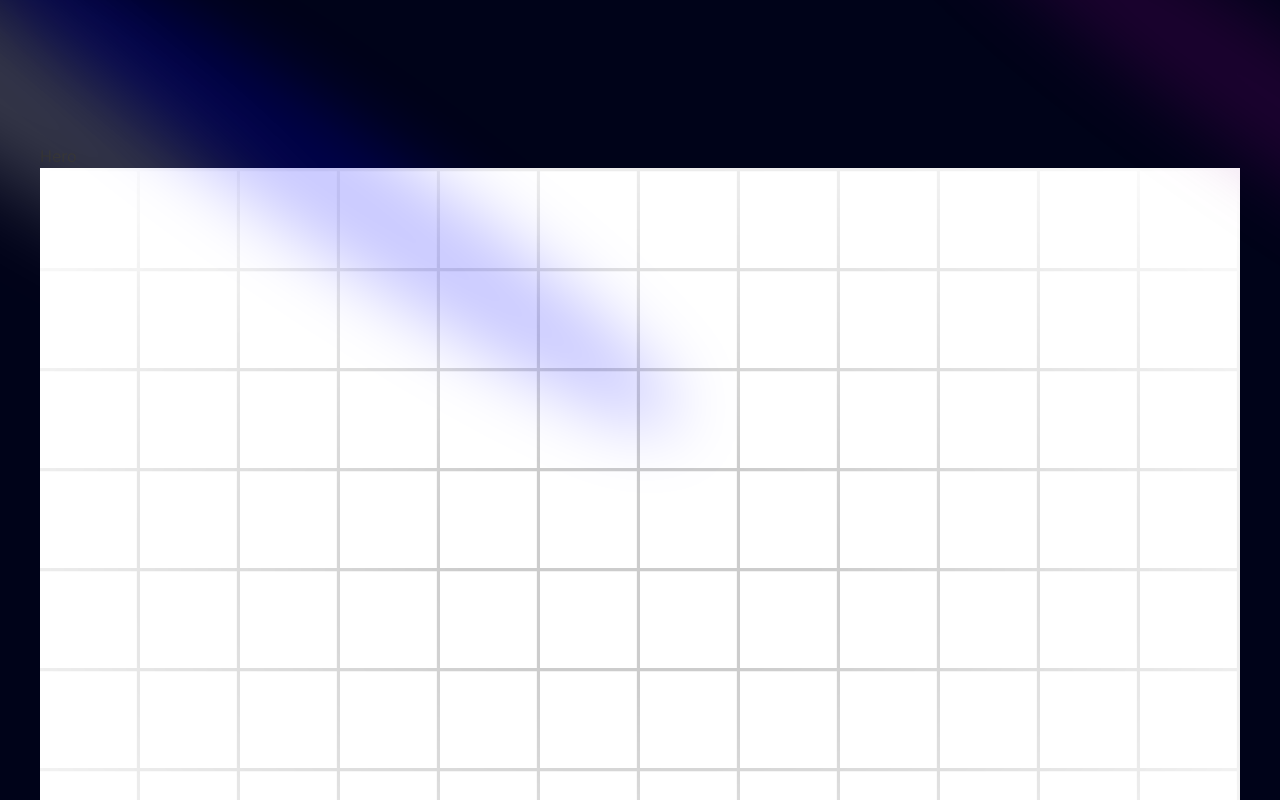
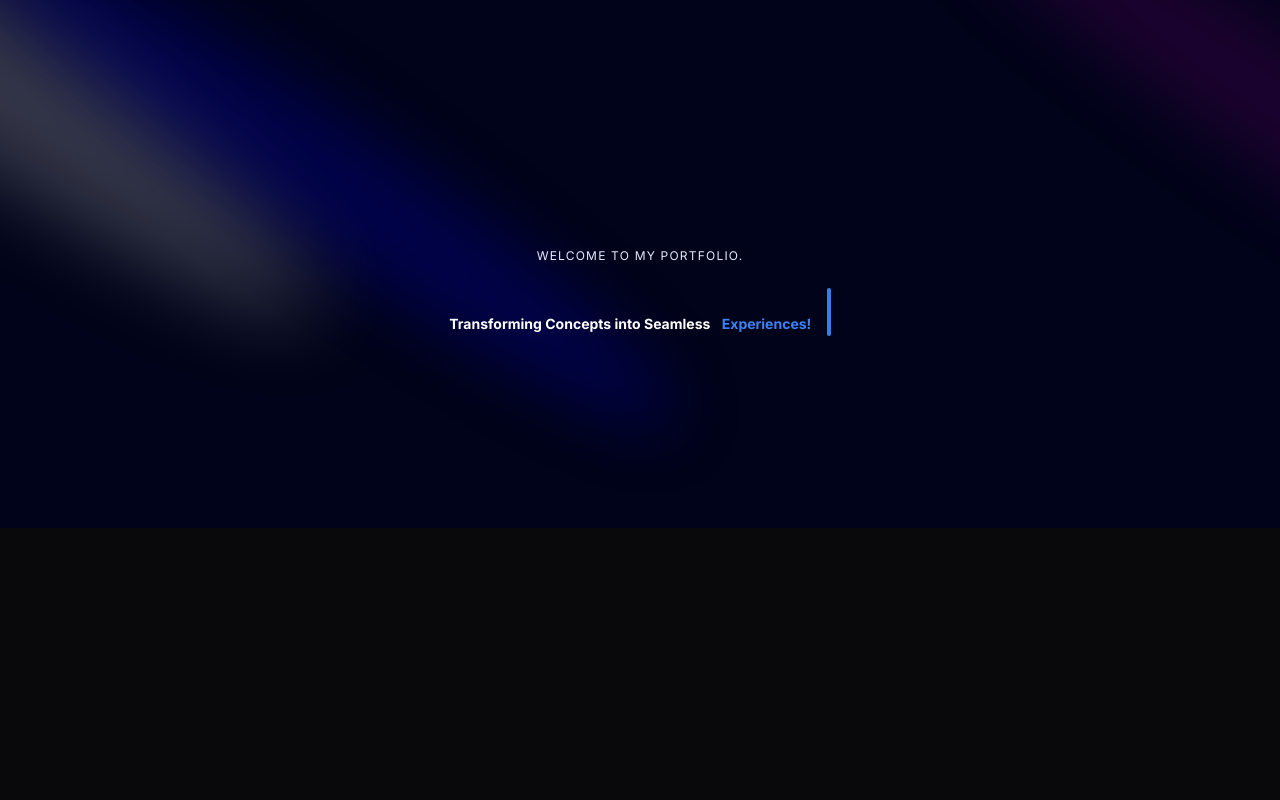
Before and after one commit to mahmoodhamd/portfolio, a Next.js app: page / in a window 1280 px wide. Shown: the top 800 px of the page. Built offline with nearby package versions, Linux system fonts and the light colour scheme.

Commit message:
new changes after the bugfix

```diff
--- a/app/globals.css
+++ b/app/globals.css
@@ -1,5 +1,6 @@
 @tailwind base;
 @tailwind components;
+
 @tailwind utilities;
 
 @layer base {
--- a/app/layout.tsx
+++ b/app/layout.tsx
@@ -1,6 +1,7 @@
 import type { Metadata } from "next";
 import { Inter } from "next/font/google";
 import "./globals.css";
+import { ThemeProvider } from "./provider";
 
 const inter = Inter({ subsets: ["latin"] });
 
@@ -16,7 +17,14 @@ export default function RootLayout({
 }>) {
   return (
     <html lang="en">
-      <body className={inter.className}>{children}</body>
+      <body className={inter.className}>{ <ThemeProvider
+            attribute="class"
+            defaultTheme="dark"
+            enableSystem
+            disableTransitionOnChange
+          >
+            {children}
+          </ThemeProvider>}</body>
     </html>
   );
 }
--- /dev/null
+++ b/app/provider.tsx
@@ -0,0 +1,9 @@
+"use client"
+
+import * as React from "react"
+import { ThemeProvider as NextThemesProvider } from "next-themes"
+import { type ThemeProviderProps } from "next-themes/dist/types"
+
+export function ThemeProvider({ children, ...props }: ThemeProviderProps) {
+  return <NextThemesProvider {...props}>{children}</NextThemesProvider>
+}
--- a/components/Hero.tsx
+++ b/components/Hero.tsx
@@ -1,23 +1,59 @@
+
 import React from 'react'
 import { Spotlight } from './ui/Spotlight'
+import {TypewriterEffectSmooth } from './ui/TypewriterEffect'
+
+
+  const words = [
+    {
+      text: "Transforming Concepts into Seamless",
+      className:"text-sm"
+    },
+    {
+      text: "Experiences!",
+      className: "text-sm text-blue-500 dark:text-blue-500",
+    },
+  ];
+
 
 function Hero() {
   return (
     <div className="pb-20 pt-36">Hero
+
     <div>
         <Spotlight className="-top-40 -left-10
        md:-left-32 md:-top-20 h-screen" fill="white" />
        <Spotlight className="top-10 left-full h-[80vh]
        w-[50vw]" fill="purple"/>
        <Spotlight className="top-28 left-80 h-[80vh] w-[50vw]" fill="blue" />
+
     </div>
-    <div className="h-screen w-full dark:bg-black-100 bg-white  dark:bg-grid-white/[0.3] bg-grid-black/[0.2] relative flex items-center justify-center">
+
+    <div className="h-screen w-full dark:bg-black-100 bg-white  dark:bg-grid-white/[0.03  ] bg-grid-black/[0.2]  flex items-center justify-center
+    absolute top-0 left-0">
       {/* Radial gradient for the container to give a faded look */}
-      <div className="absolute pointer-events-none inset-0 flex items-center justify-center dark:bg-black-100 bg-white [mask-image:radial-gradient(ellipse_at_center,transparent_20%,black)]"/>
+      <div className="absolute pointer-events-none inset-0 flex items-center justify-center
+       dark:bg-black-100 bg-white
+       [mask-image:radial-gradient(ellipse_at_center,
+       transparent_20%,black)]"/>
+
+    </div>
+    <div className="flex justify-center relative my-20 z-10">
+      <div className='max-w-[89vw] md:max-w-2xl
+      lg:max-w-[60vw] flex flex-col items-center justify-center'>
+       <h2 className='uppercase tracking-widest text-xs text-center text-blue-100 max-w-80'>
+
+        Welcome to my portfolio.
+
+       </h2>
+
+       <TypewriterEffectSmooth words={words} />
+
+      </div>
 
     </div>
     </div>
   )
 }
 
-export default Hero
+export default Hero;
--- /dev/null
+++ b/components/ui/TypewriterEffect.tsx
@@ -0,0 +1,187 @@
+"use client";
+
+import { cn } from "@/utils/cn";
+import { motion, stagger, useAnimate, useInView } from "framer-motion";
+import { useEffect } from "react";
+
+export const TypewriterEffect = ({
+  words,
+  className,
+  cursorClassName,
+}: {
+  words: {
+    text: string;
+    className?: string;
+  }[];
+  className?: string;
+  cursorClassName?: string;
+}) => {
+  // split text inside of words into array of characters
+  const wordsArray = words.map((word) => {
+    return {
+      ...word,
+      text: word.text.split(""),
+    };
+  });
+
+  const [scope, animate] = useAnimate();
+  const isInView = useInView(scope);
+  useEffect(() => {
+    if (isInView) {
+      animate(
+        "span",
+        {
+          display: "inline-block",
+          opacity: 1,
+          width: "fit-content",
+        },
+        {
+          duration: 0.3,
+          delay: stagger(0.1),
+          ease: "easeInOut",
+        }
+      );
+    }
+  }, [isInView]);
+
+  const renderWords = () => {
+    return (
+      <motion.div ref={scope} className="inline">
+        {wordsArray.map((word, idx) => {
+          return (
+            <div key={`word-${idx}`} className="inline-block">
+              {word.text.map((char, index) => (
+                <motion.span
+                  initial={{}}
+                  key={`char-${index}`}
+                  className={cn(
+                    `dark:text-white text-black opacity-0 hidden`,
+                    word.className
+                  )}
+                >
+                  {char}
+                </motion.span>
+              ))}
+              &nbsp;
+            </div>
+          );
+        })}
+      </motion.div>
+    );
+  };
+  return (
+    <div
+      className={cn(
+        "text-base sm:text-xl md:text-3xl lg:text-5xl font-bold text-center",
+        className
+      )}
+    >
+      {renderWords()}
+      <motion.span
+        initial={{
+          opacity: 0,
+        }}
+        animate={{
+          opacity: 1,
+        }}
+        transition={{
+          duration: 0.8,
+          repeat: Infinity,
+          repeatType: "reverse",
+        }}
+        className={cn(
+          "inline-block rounded-sm w-[4px] h-4 md:h-6 lg:h-10 bg-blue-500",
+          cursorClassName
+        )}
+      ></motion.span>
+    </div>
+  );
+};
+
+export const TypewriterEffectSmooth = ({
+  words,
+  className,
+  cursorClassName,
+}: {
+  words: {
+    text: string;
+    className?: string;
+  }[];
+  className?: string;
+  cursorClassName?: string;
+}) => {
+  // split text inside of words into array of characters
+  const wordsArray = words.map((word) => {
+    return {
+      ...word,
+      text: word.text.split(""),
+    };
+  });
+  const renderWords = () => {
+    return (
+      <div>
+        {wordsArray.map((word, idx) => {
+          return (
+            <div key={`word-${idx}`} className="inline-block">
+              {word.text.map((char, index) => (
+                <span
+                  key={`char-${index}`}
+                  className={cn(`dark:text-white text-black `, word.className)}
+                >
+                  {char}
+                </span>
+              ))}
+              &nbsp;
+            </div>
+          );
+        })}
+      </div>
+    );
+  };
+
+  return (
+    <div className={cn("flex space-x-1 my-6", className)}>
+      <motion.div
+        className="overflow-hidden pb-2"
+        initial={{
+          width: "0%",
+        }}
+        whileInView={{
+          width: "fit-content",
+        }}
+        transition={{
+          duration: 2,
+          ease: "linear",
+          delay: 1,
+        }}
+      >
+        <div
+          className="text-xs sm:text-base md:text-xl lg:text:3xl xl:text-5xl font-bold"
+          style={{
+            whiteSpace: "nowrap",
+          }}
+        >
+          {renderWords()}{" "}
+        </div>{" "}
+      </motion.div>
+      <motion.span
+        initial={{
+          opacity: 0,
+        }}
+        animate={{
+          opacity: 1,
+        }}
+        transition={{
+          duration: 0.8,
+
+          repeat: Infinity,
+          repeatType: "reverse",
+        }}
+        className={cn(
+          "block rounded-sm w-[4px]  h-4 sm:h-6 xl:h-12 bg-blue-500",
+          cursorClassName
+        )}
+      ></motion.span>
+    </div>
+  );
+};
--- a/package.json
+++ b/package.json
@@ -13,6 +13,7 @@
     "framer-motion": "^11.2.10",
     "mini-svg-data-uri": "^1.4.4",
     "next": "14.2.3",
+    "next-themes": "^0.3.0",
     "react": "^18",
     "react-dom": "^18",
     "tailwind-merge": "^2.3.0",
```
Also changed, not shown: 1 other file (tests, documents, lock files or other folders).
